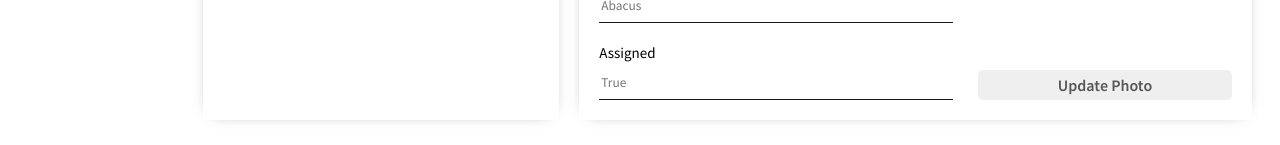
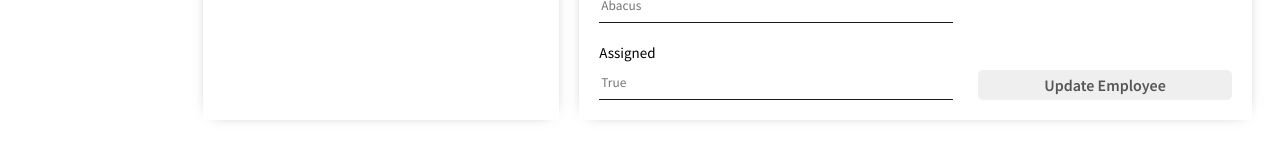
Before and after one commit to justinklam/myEmployees, a React (Create React App) app: page /employee/1 in a window 1280 px wide. Shown: the part 856-1001 px from the top of the page. Built offline with nearby package versions, Linux system fonts and the light colour scheme.

Commit message:
update Employee button

```diff
--- a/src/pages/employee/Employee.jsx
+++ b/src/pages/employee/Employee.jsx
@@ -169,7 +169,7 @@ const Employee = () => {
                 </label>
                 <input type="file" id="file" style={{ display: "none" }} />
               </div>
-              <button className="employeeUpdateBtn">Update Photo</button>
+              <button className="employeeUpdateBtn">Update Employee</button>
             </div>
           </form>
         </div>
```
